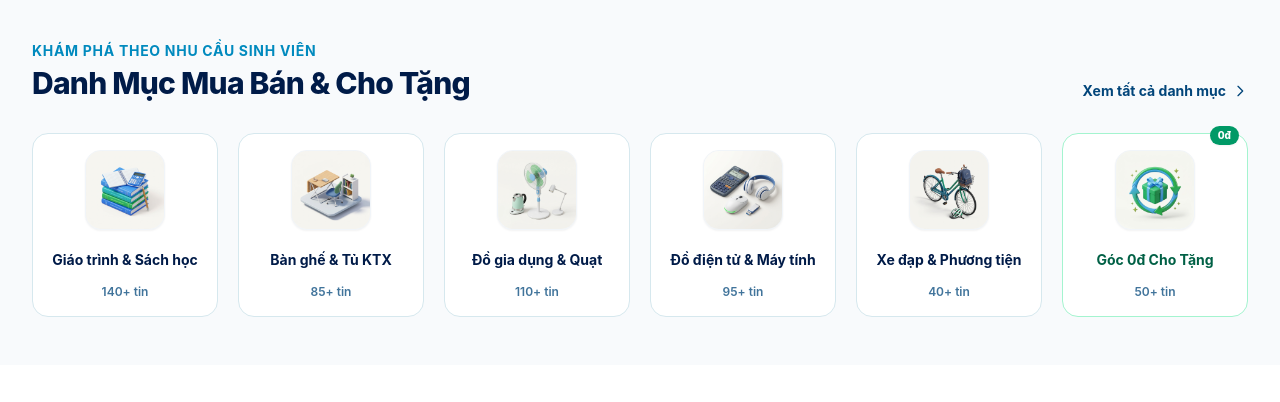
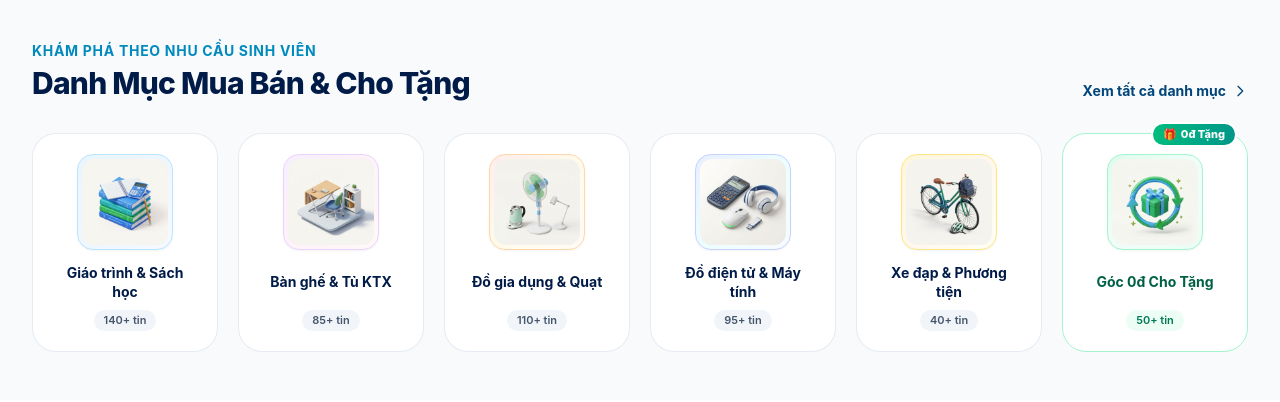
Before and after one commit to Tran-Thi-Bich-Hanh/UniCycle, a Next.js app: page / in a window 1280 px wide. Shown: the part 780-1182 px from the top of the page. Built offline with nearby package versions, Linux system fonts and the light colour scheme; no server answers; the database is empty.

Commit message:
feat(ui): enhance category grid with 3d micro-interactions, custom gradients and pill counts

```diff
--- a/components/home/CategoryGrid.tsx
+++ b/components/home/CategoryGrid.tsx
@@ -21,6 +21,46 @@ const CATEGORY_IMAGES: Record<string, string> = {
   "xe-dap-phuong-tien": "/categories/xe-dap-phuong-tien.jpg",
   "ban-ghe-tu-ktx": "/categories/ban-ghe-tu-ktx.jpg",
   "do-gia-dung-quat": "/categories/do-gia-dung-quat.jpg",
+};
+
+const CATEGORY_THEMES: Record<
+  string,
+  {
+    bgGradient: string;
+    borderAccent: string;
+    glowColor: string;
+  }
+> = {
+  "goc-0d-cho-tang": {
+    bgGradient: "from-emerald-100/70 via-teal-50 to-emerald-50",
+    borderAccent: "border-emerald-200 group-hover:border-emerald-400",
+    glowColor: "group-hover:shadow-[0_12px_28px_rgba(16,185,129,0.2)]",
+  },
+  "giao-trinh-sach": {
+    bgGradient: "from-sky-100/70 via-blue-50 to-indigo-50/50",
+    borderAccent: "border-sky-200 group-hover:border-sky-400",
+    glowColor: "group-hover:shadow-[0_12px_28px_rgba(2,69,122,0.18)]",
+  },
+  "do-dien-tu-phu-kien": {
+    bgGradient: "from-indigo-100/70 via-cyan-50 to-blue-50/50",
+    borderAccent: "border-indigo-200 group-hover:border-indigo-400",
+    glowColor: "group-hover:shadow-[0_12px_28px_rgba(99,102,241,0.18)]",
+  },
+  "xe-dap-phuong-tien": {
+    bgGradient: "from-amber-100/70 via-orange-50 to-yellow-50/50",
+    borderAccent: "border-amber-200 group-hover:border-amber-400",
+    glowColor: "group-hover:shadow-[0_12px_28px_rgba(245,158,11,0.18)]",
+  },
+  "ban-ghe-tu-ktx": {
+    bgGradient: "from-purple-100/70 via-pink-50 to-rose-50/50",
+    borderAccent: "border-purple-200 group-hover:border-purple-400",
+    glowColor: "group-hover:shadow-[0_12px_28px_rgba(168,85,247,0.18)]",
+  },
+  "do-gia-dung-quat": {
+    bgGradient: "from-rose-100/70 via-amber-50 to-orange-50/50",
+    borderAccent: "border-orange-200 group-hover:border-orange-400",
+    glowColor: "group-hover:shadow-[0_12px_28px_rgba(249,115,22,0.18)]",
+  },
 };
 
 const DEFAULT_CATEGORIES: CategoryItem[] = [
@@ -163,34 +203,60 @@ export function CategoryGrid({
           </Link>
         </div>
 
-        {/* Lưới danh mục 6 ô (phong cách widget-categories-box index.html) */}
-        <div className="grid grid-cols-2 sm:grid-cols-3 lg:grid-cols-6 gap-3 sm:gap-4 lg:gap-5">
+        {/* Lưới danh mục 6 ô (phong cách widget-categories-box index.html - UI/UX Pro Max) */}
+        <div className="grid grid-cols-2 sm:grid-cols-3 lg:grid-cols-6 gap-3.5 sm:gap-4 lg:gap-5">
           {categories.map((cat) => {
             const isSelected = selectedSlug === cat.slug;
             const isFree = cat.slug === "goc-0d-cho-tang";
             const imageSrc = cat.imageUrl || CATEGORY_IMAGES[cat.slug];
+            const theme = CATEGORY_THEMES[cat.slug] || {
+              bgGradient: "from-slate-100/70 via-slate-50 to-sky-50/40",
+              borderAccent: "border-slate-200 group-hover:border-[#018ABE]/60",
+              glowColor: "group-hover:shadow-[0_12px_28px_rgba(1,138,190,0.15)]",
+            };
 
             return (
               <div
                 key={cat.id || cat.slug}
                 onClick={() => onSelectCategory && onSelectCategory(cat.slug)}
-                className={`group relative bg-white rounded-2xl p-3.5 sm:p-4 flex flex-col items-center text-center border cursor-pointer transition-all duration-300 ${
+                className={`group relative bg-white rounded-2xl sm:rounded-3xl p-4 sm:p-5 flex flex-col items-center text-center border cursor-pointer transition-all duration-300 ${
                   isSelected
-                    ? "border-[#018ABE] shadow-[0_10px_25px_rgba(1,138,190,0.2)] bg-[#D6E8EE]/10 -translate-y-1"
+                    ? "border-[#018ABE] ring-2 ring-[#018ABE]/20 shadow-[0_12px_28px_rgba(1,138,190,0.22)] bg-[#D6E8EE]/15 -translate-y-1.5"
                     : isFree
-                    ? "border-emerald-200 hover:border-emerald-500 hover:shadow-[0_10px_25px_rgba(16,185,129,0.15)] hover:-translate-y-1"
-                    : "border-[#D6E8EE] hover:border-[#018ABE] hover:shadow-[0_10px_25px_rgba(2,69,122,0.1)] hover:-translate-y-1"
+                    ? "border-emerald-200 hover:border-emerald-500 hover:shadow-[0_14px_30px_rgba(16,185,129,0.18)] hover:-translate-y-1.5"
+                    : `border-slate-200/80 hover:border-[#018ABE] ${theme.glowColor} hover:-translate-y-1.5`
                 }`}
               >
-                {/* Khung ảnh đại diện 3D danh mục */}
-                <div className="relative w-16 h-16 sm:w-20 sm:h-20 rounded-2xl overflow-hidden mb-2.5 bg-slate-50 border border-slate-100 shadow-xs group-hover:scale-105 group-hover:shadow-md transition-all duration-300">
+                {/* Chỉ báo trạng thái đang chọn lọc */}
+                {isSelected && (
+                  <span className="absolute top-2.5 left-2.5 z-10 inline-flex items-center gap-1 bg-[#018ABE] text-white text-[10px] font-extrabold px-2 py-0.5 rounded-full shadow-xs">
+                    <svg className="w-2.5 h-2.5" fill="none" viewBox="0 0 24 24" stroke="currentColor" strokeWidth={3}>
+                      <path strokeLinecap="round" strokeLinejoin="round" d="M4.5 12.75l6 6 9-13.5" />
+                    </svg>
+                    <span>Đang lọc</span>
+                  </span>
+                )}
+
+                {/* Huy hiệu Góc 0đ Cho Tặng nổi bật */}
+                {isFree && (
+                  <span className="absolute -top-2.5 right-2 sm:right-3 z-10 bg-gradient-to-r from-emerald-500 to-teal-600 text-white text-[10px] sm:text-[11px] font-extrabold px-2.5 py-0.5 rounded-full shadow-sm ring-2 ring-white inline-flex items-center gap-1">
+                    <span>🎁</span>
+                    <span>0đ Tặng</span>
+                  </span>
+                )}
+
+                {/* Khung ảnh đại diện 3D danh mục kích thước lớn (96px desktop / 80px mobile) */}
+                <div
+                  className={`relative w-20 h-20 sm:w-24 sm:h-24 rounded-2xl overflow-hidden mb-3 p-1 bg-gradient-to-br ${theme.bgGradient} border ${theme.borderAccent} shadow-xs group-hover:scale-105 group-hover:shadow-md transition-all duration-300`}
+                >
+                  <div className="relative w-full h-full rounded-xl overflow-hidden">
                     {imageSrc ? (
                       <Image
                         src={imageSrc}
                         alt={cat.name}
                         fill
-                      sizes="(max-width: 640px) 64px, 80px"
-                      className="object-cover"
+                        sizes="(max-width: 640px) 80px, 96px"
+                        className="object-cover group-hover:scale-110 transition-transform duration-500"
                       />
                     ) : (
                       <div
@@ -206,10 +272,11 @@ export function CategoryGrid({
                       </div>
                     )}
                   </div>
+                </div>
 
                 {/* Tên danh mục */}
                 <h3
-                  className={`text-xs sm:text-[14px] font-bold line-clamp-2 leading-snug transition-colors mb-1 min-h-[2.5rem] flex items-center justify-center ${
+                  className={`text-xs sm:text-[14px] font-bold line-clamp-2 leading-snug transition-colors mb-2 min-h-[2.5rem] flex items-center justify-center ${
                     isSelected
                       ? "text-[#018ABE]"
                       : isFree
@@ -220,17 +287,18 @@ export function CategoryGrid({
                   {cat.name}
                 </h3>
 
-                {/* Số lượng tin */}
-                <span className="text-[11px] sm:text-xs font-semibold text-[#02457A]/75 group-hover:text-[#018ABE] transition-colors">
+                {/* Số lượng tin dạng Capsule Pill Badge */}
+                <span
+                  className={`inline-flex items-center text-[10px] sm:text-[11px] font-semibold px-2.5 py-0.5 rounded-full transition-colors ${
+                    isSelected
+                      ? "bg-[#018ABE] text-white"
+                      : isFree
+                      ? "bg-emerald-50 text-emerald-700 group-hover:bg-emerald-100"
+                      : "bg-slate-100 text-slate-600 group-hover:bg-[#D6E8EE]/70 group-hover:text-[#018ABE]"
+                  }`}
+                >
                   {cat.count || "Khám phá"}
                 </span>
-
-                {/* Badge "Hot" hoặc "Miễn phí" */}
-                {isFree && (
-                  <span className="absolute -top-2 right-2 bg-emerald-600 text-white text-[10px] font-extrabold px-2 py-0.5 rounded-full shadow-xs">
-                    0đ
-                  </span>
-                )}
               </div>
             );
           })}
```
Lines whose indentation alone changed are shown as unchanged.
